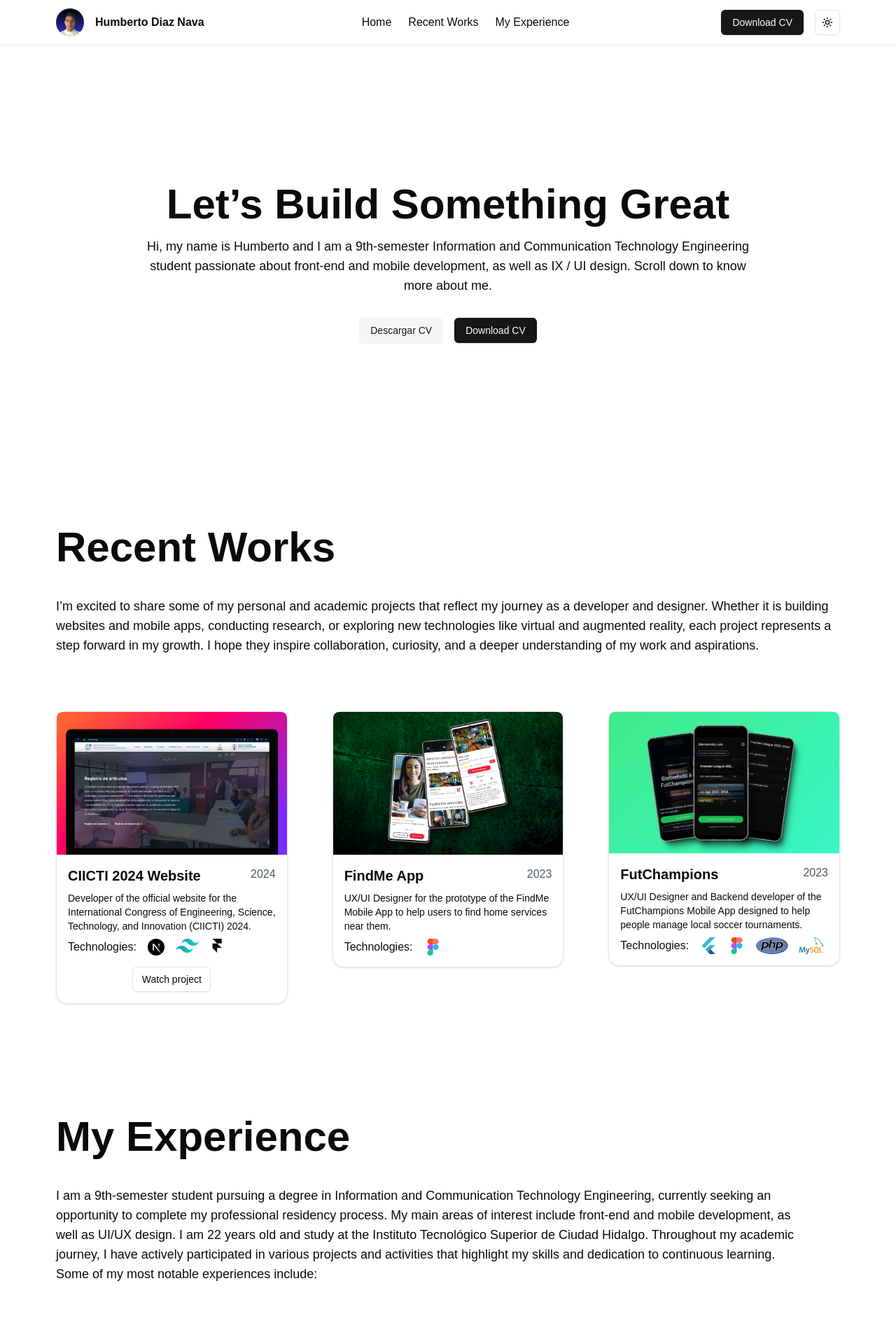
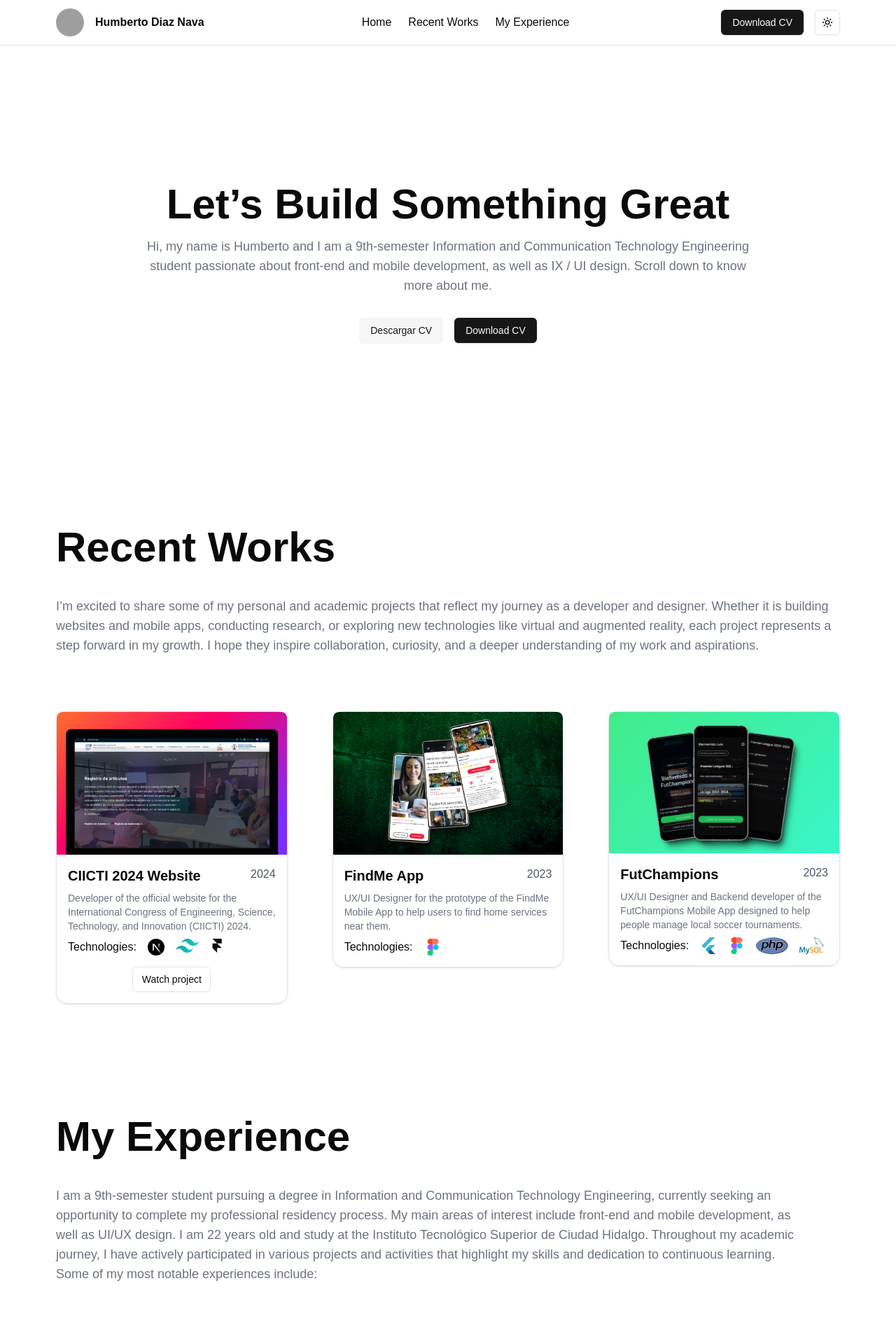
Before and after one commit to ddiax09/my-portfolio, a Next.js app: page / in a window 1280 px wide. Shown: the top 1920 px of the page at 70% size. Built offline with nearby package versions, Linux system fonts and the light colour scheme; grey boxes are pictures that could not be loaded.

Commit message:
New photo for About Me section, new text color

```diff
--- a/src/app/components/Cards/Ciicti2024Card.tsx
+++ b/src/app/components/Cards/Ciicti2024Card.tsx
@@ -31,7 +31,7 @@ export const Ciicti2024Card = () => {
             <h2 className=" text-xl font-bold">CIICTI 2024 Website</h2>
             <p className="text-gray-600 dark:text-gray-400">2024</p>
           </div>
-          <p className="px-4 pt-2 text-sm">
+          <p className="px-4 pt-2 text-sm text-gray-500 dark:text-neutral-300">
             Developer of the official website for the International Congress of
             Engineering, Science, Technology, and Innovation (CIICTI) 2024.
           </p>
--- a/src/app/components/Cards/FindMeCard.tsx
+++ b/src/app/components/Cards/FindMeCard.tsx
@@ -31,7 +31,7 @@ export const FutChampionsCard = () => {
             <h2 className=" text-xl font-bold">FindMe App</h2>
             <p className="text-gray-600 dark:text-gray-400">2023</p>
           </div>
-          <p className="px-4 pt-2 text-sm">
+          <p className="px-4 pt-2 text-sm text-gray-500 dark:text-neutral-300">
             UX/UI Designer for the prototype of the FindMe Mobile App to help
             users to find home services near them.
           </p>
--- a/src/app/components/Cards/FutChampions.tsx
+++ b/src/app/components/Cards/FutChampions.tsx
@@ -31,7 +31,7 @@ export const FindMeCard = () => {
             <h2 className=" text-xl font-bold">FutChampions</h2>
             <p className="text-gray-600 dark:text-gray-400">2023</p>
           </div>
-          <p className="px-4 pt-2 text-sm">
+          <p className="px-4 pt-2 text-sm text-gray-500 dark:text-neutral-300">
             UX/UI Designer and Backend developer of the FutChampions Mobile App
             designed to help people manage local soccer tournaments.
           </p>
--- a/src/app/components/about-me-section.tsx
+++ b/src/app/components/about-me-section.tsx
@@ -35,7 +35,7 @@ export function AnimatedTestimonialsDemo() {
               "I always try to learn new things. I continuously take courses beyond my academic curriculum, such as the “Virtual and Augmented Reality Course” offered by CIDESI in August 2024, the “Google UX Design Certificate Program” provided by Google on Coursera, and I recently started the “General English Certificate Program” offered by The Anglo Academy to further improve my English proficiency.",
             name: "More about me",
             designation: "Lifelong Learning",
-            src: "/img/Avatar.png",
+            src: "/img/About Me.png",
           },
 
   ];
@@ -43,7 +43,7 @@ export function AnimatedTestimonialsDemo() {
     <div className="mx-8 pt-20 lg:mx-20 w-auto my-10" id="AboutMe">
         <div>
             <h1 className=" text-4xl lg:text-6xl font-bold">My Experience </h1>
-            <p className=" py-10 text-lg lg:pr-16">
+            <p className=" py-10 text-lg lg:pr-16 text-gray-500 dark:text-neutral-300">
             I am a 9th-semester student pursuing a degree in Information and Communication Technology Engineering, currently seeking an opportunity to complete my professional residency process. My main areas of interest include front-end and mobile development, as well as UI/UX design. I am 22 years old and study at the Instituto Tecnológico Superior de Ciudad Hidalgo.
 
             Throughout my academic journey, I have actively participated in various projects and activities that highlight my skills and dedication to continuous learning. Some of my most notable experiences include:
--- a/src/app/components/hero-section.tsx
+++ b/src/app/components/hero-section.tsx
@@ -13,7 +13,7 @@ export const HeroSection = () => {
       <h1 className="text-4xl lg:text-6xl pb-4 lg:font-bold">
         Let’s Build Something Great
       </h1>
-      <h4 className="text-lg max-w-4xl">
+      <h4 className="text-lg max-w-4xl text-gray-500 dark:text-neutral-300">
         Hi, my name is Humberto and I am a 9th-semester Information and Communication Technology Engineering student passionate about front-end and mobile development, as well as IX / UI
         design. Scroll down to know more about me.
       </h4>
--- a/src/app/components/my-work.tsx
+++ b/src/app/components/my-work.tsx
@@ -11,7 +11,7 @@ export const MyWork = () => {
       initial={{opacity: 0, y: 50}}
       whileInView={{opacity: 1, y:0, transition: { duration: 0.4}}}>
       <h1 className="mx-8 lg:mx-20 pt-20 text-4xl lg:text-6xl font-bold">Recent Works </h1>
-      <p className="mx-8 lg:mx-20 pt-10 text-lg">I’m excited to share some of my personal and academic projects that reflect my journey as a developer and designer. Whether it is building websites and mobile apps, conducting research, or exploring new technologies like virtual and augmented reality, each project represents a step forward in my growth. I hope they inspire collaboration, curiosity, and a deeper understanding of my work and aspirations.</p>
+      <p className="mx-8 lg:mx-20 pt-10 text-lg text-gray-500 dark:text-neutral-300">I’m excited to share some of my personal and academic projects that reflect my journey as a developer and designer. Whether it is building websites and mobile apps, conducting research, or exploring new technologies like virtual and augmented reality, each project represents a step forward in my growth. I hope they inspire collaboration, curiosity, and a deeper understanding of my work and aspirations.</p>
       </motion.div>
       <div className=" grid grid-cols-1 md:grid-cols-3 gap-16 lg:mx-20 my-20">
       <Ciicti2024Card></Ciicti2024Card>
```
Also changed, not shown: public/img/About Me.png (renamed from public/img/avatar.png).
